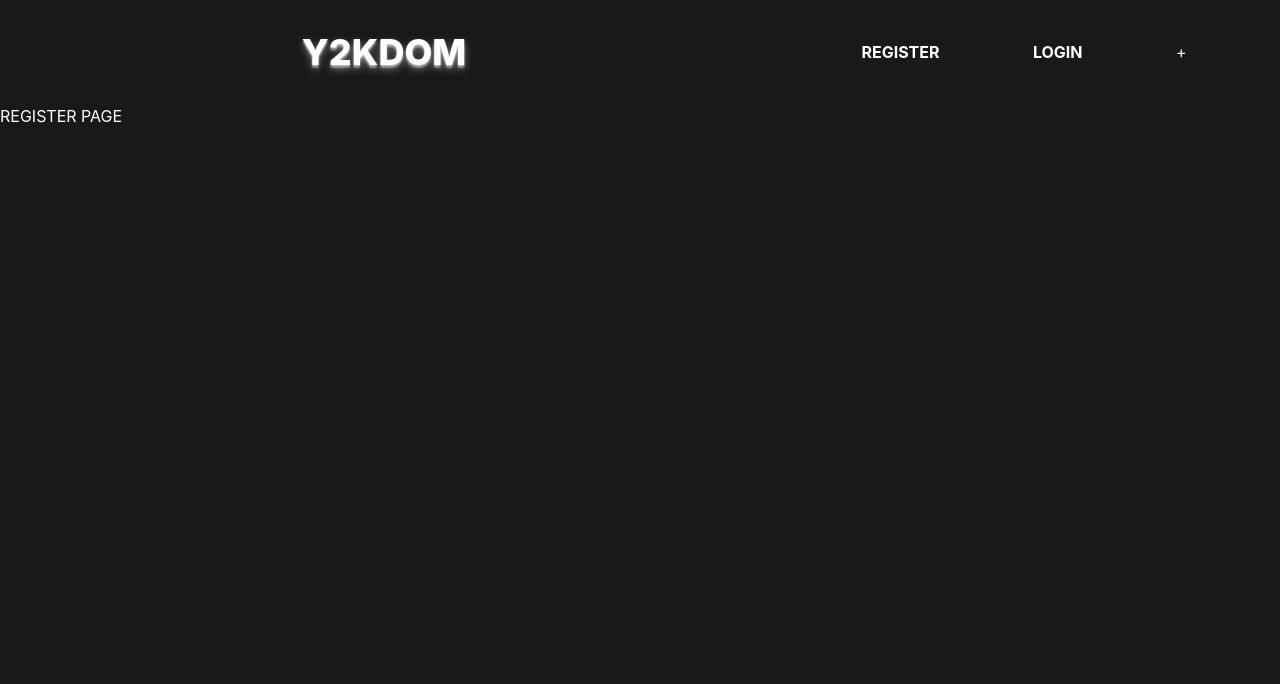
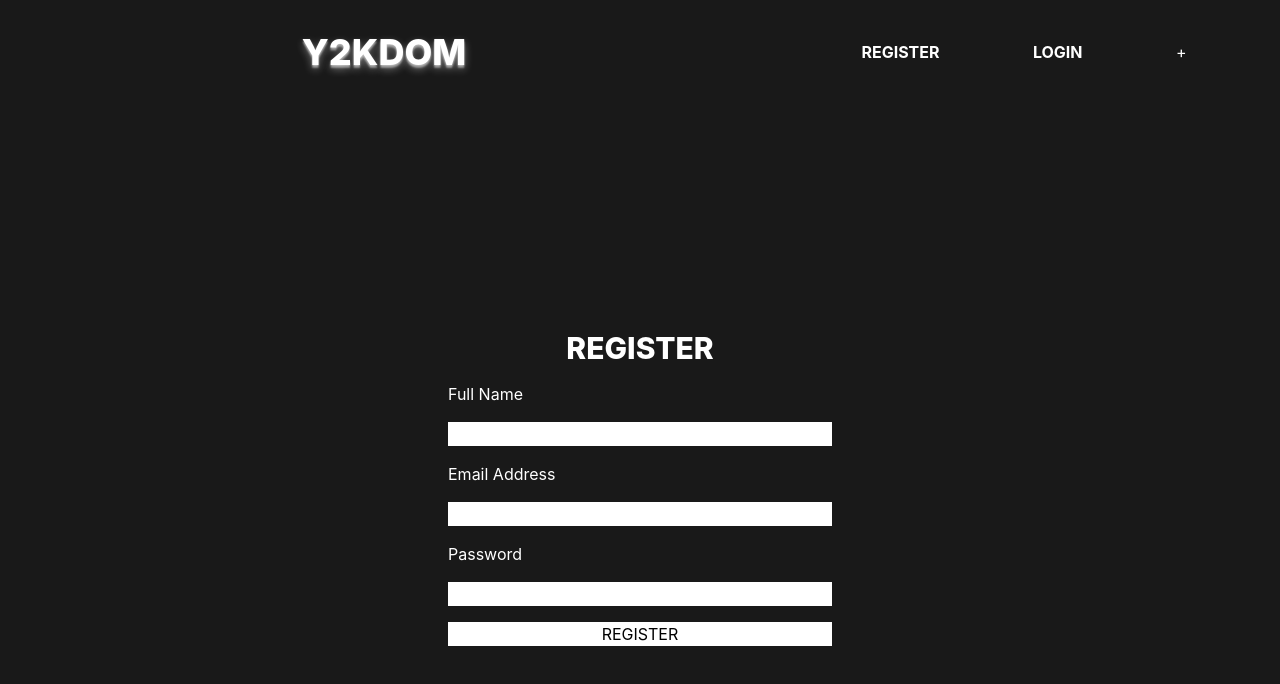
Before and after one commit to DominickCS/beatstore, a React (Vite) app in the folder frontend/: page /register in a window 1280 px wide. Shown: the top 684 px of the page. Built offline with nearby package versions, Linux system fonts and the light colour scheme.

Commit message:
Registration page created, debug

```diff
--- a/frontend/src/pages/RegisterPage.jsx
+++ b/frontend/src/pages/RegisterPage.jsx
@@ -1,10 +1,65 @@
+import { useState } from "react";
 import NavigationBar from "../components/NavigationBar";
+import { useNavigate } from "react-router-dom";
 
 export default function RegisterPage() {
+  const [message, setMessage] = useState("")
+  const [formData, setFormData] = useState({
+    "fullName": '',
+    "email": '',
+    "password": ''
+  })
+  const navigate = useNavigate()
+
+  async function handleSubmit(e) {
+    e.preventDefault()
+    const response = await fetch(`http://localhost:8080/auth/register`, {
+      method: "POST",
+      headers: {
+        'Content-Type': 'application/json',
+      },
+      credentials: "include",
+      body: JSON.stringify({
+        "fullName": formData.fullName,
+        "email": formData.email,
+        "password": formData.password
+      })
+    })
+
+    setMessage((await response.text()))
+
+    if (message.includes("REGISTERED")) {
+      setTimeout(() => { navigate("/") }, 2000)
+    }
+  }
+
+  const handleChange = (e) => {
+
+    const { name, value } = e.target
+    setFormData(prev => ({
+      ...prev,
+      [name]: value
+    }));
+
+    setMessage("")
+  };
+
   return (
     <>
       <NavigationBar />
-      REGISTER PAGE
+      <div className='mx-auto max-w-sm h-200 content-center'>
+        <form onSubmit={handleSubmit} className='[&>input]:bg-white [&>input]:text-black *:my-2 flex flex-col'>
+          <h1 className='text-3xl font-extrabold text-center'>REGISTER</h1>
+          <label htmlFor="fullName">Full Name</label>
+          <input type="text" value={formData.fullName} onChange={handleChange} name="fullName" />
+          <label htmlFor="email">Email Address</label>
+          <input type='email' value={formData.email} onChange={handleChange} name='email' />
+          <label htmlFor="password">Password</label>
+          <input type='password' value={formData.password} onChange={handleChange} name='password' />
+          <input type='submit' value="REGISTER" />
+        </form>
+        {message != null && <p className='text-center mt-8'>{message}</p>}
+      </div>
     </>
   )
 }
```
